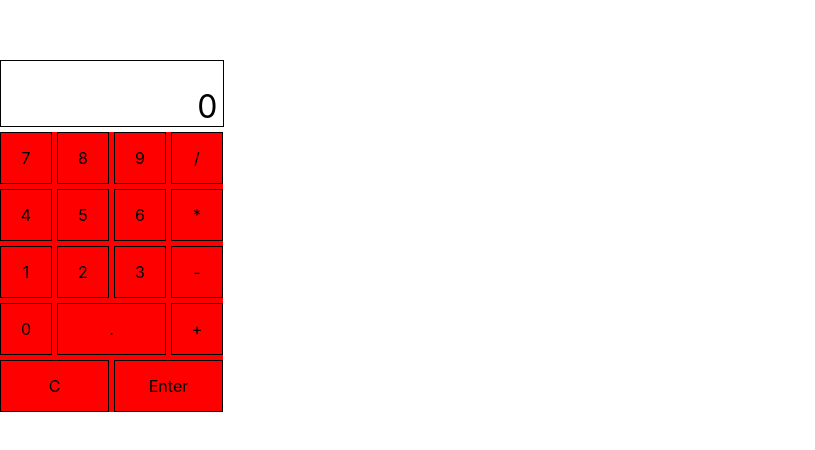
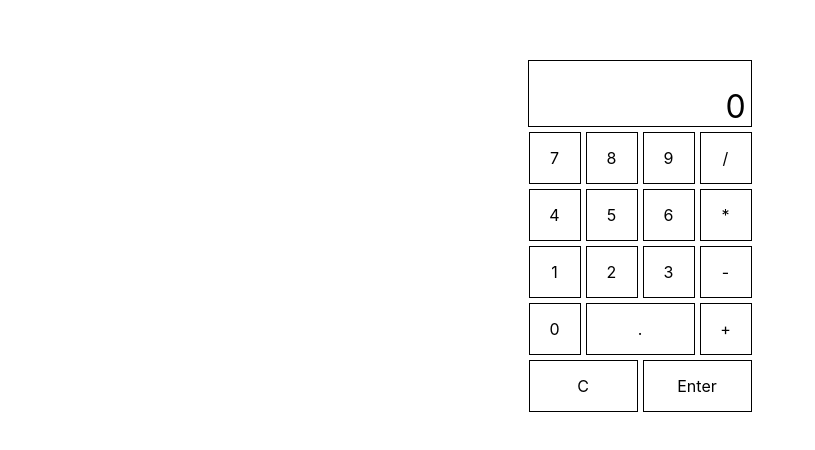
Before and after one commit to k1mdev/calculator, a React (Create React App) app: page / in a window 1280 px wide. Shown: the part 180-630 px from the top of the page, without its empty margins (0-815 px from the left). Built offline with nearby package versions, Linux system fonts and the light colour scheme.

Commit message:
centered on page with correct layout

```diff
--- a/src/App.css
+++ b/src/App.css
@@ -37,27 +37,6 @@
   }
 }
 
-/* .outerContainer {
-  margin-top: 30vh;
-}
-
-.buttons {
-  background-color: red;
-  width: 300px;
-  height: 250px;
-  margin: auto;
-  margin-top: 30px;
-  display: flex;
-  flex-direction: row;
-  flex-wrap: wrap;
-
-}
-
-.display {
-  margin: auto;
-  margin-top: 30px;
-  background-color: black;
-} */
 
 
 
@@ -66,6 +45,7 @@
   justify-content: center;
   flex-direction: column;
   margin-top: 30vh;
+  align-items: center;
 }
 
 .display {
@@ -76,7 +56,6 @@
 .buttons {
   width: 223px;
   height: 280px;
-  background-color: red;
   display: flex;
   flex-direction: row;
   flex-wrap: wrap;
--- a/src/App.js
+++ b/src/App.js
@@ -23,7 +23,7 @@ function App() {
     <div className="outerContainer">
       <span className="display"><Output total="0"/></span>
       <div className="buttons">
-        <span className="button7"><Button value="7" /></span>
+        <span className="button7" id=""><Button value="7" /></span>
         <span className="button8"><Button value="8" /></span>
         <span className="button9"><Button value="9" /></span>
         <span className="button/"><Button value="/" /></span>
--- a/src/index.css
+++ b/src/index.css
@@ -5,6 +5,7 @@ body {
     sans-serif;
   -webkit-font-smoothing: antialiased;
   -moz-osx-font-smoothing: grayscale;
+
 }
 
 code {
```
